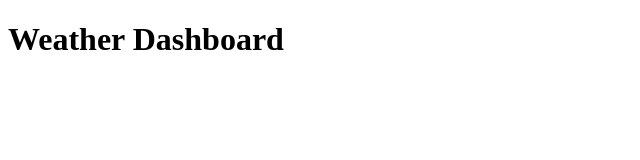
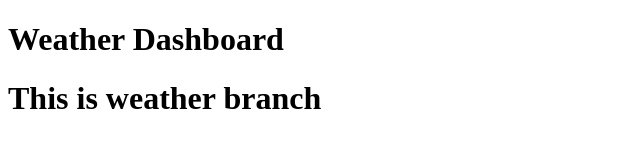
Before and after one commit to gauri03patil/Weather-Forecast, a plain HTML site: page index.html in a window 1280 px wide. Shown: the whole page, without its empty margins (0-640 px from the left). Drawn offline with Linux system fonts and the light colour scheme.

Commit message:
added heaading

```diff
--- a/index.html
+++ b/index.html
@@ -7,5 +7,6 @@
 </head>
 <body>
     <h1>Weather Dashboard</h1>
+    <h1>This is weather branch </h1>
 </body>
 </html>
```
